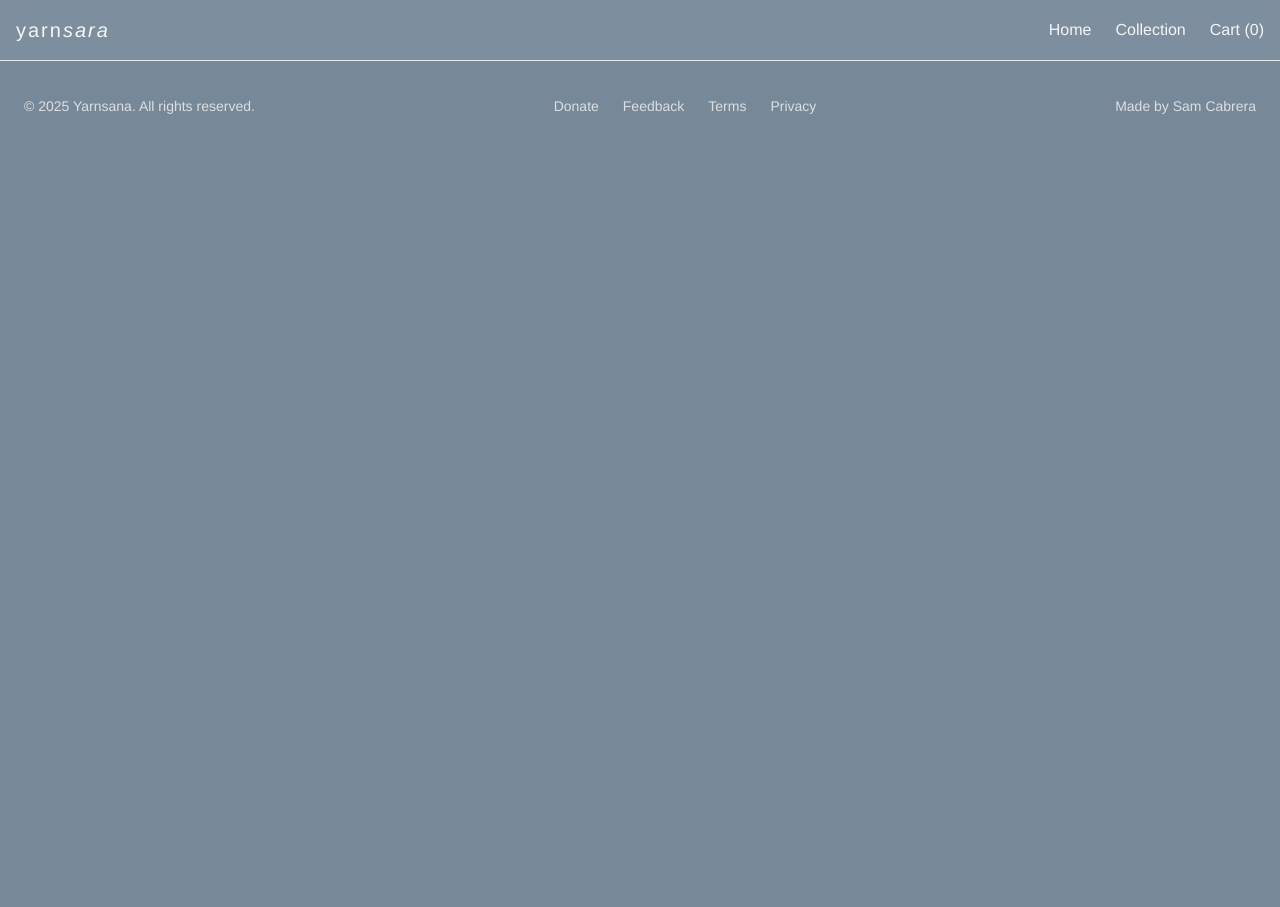
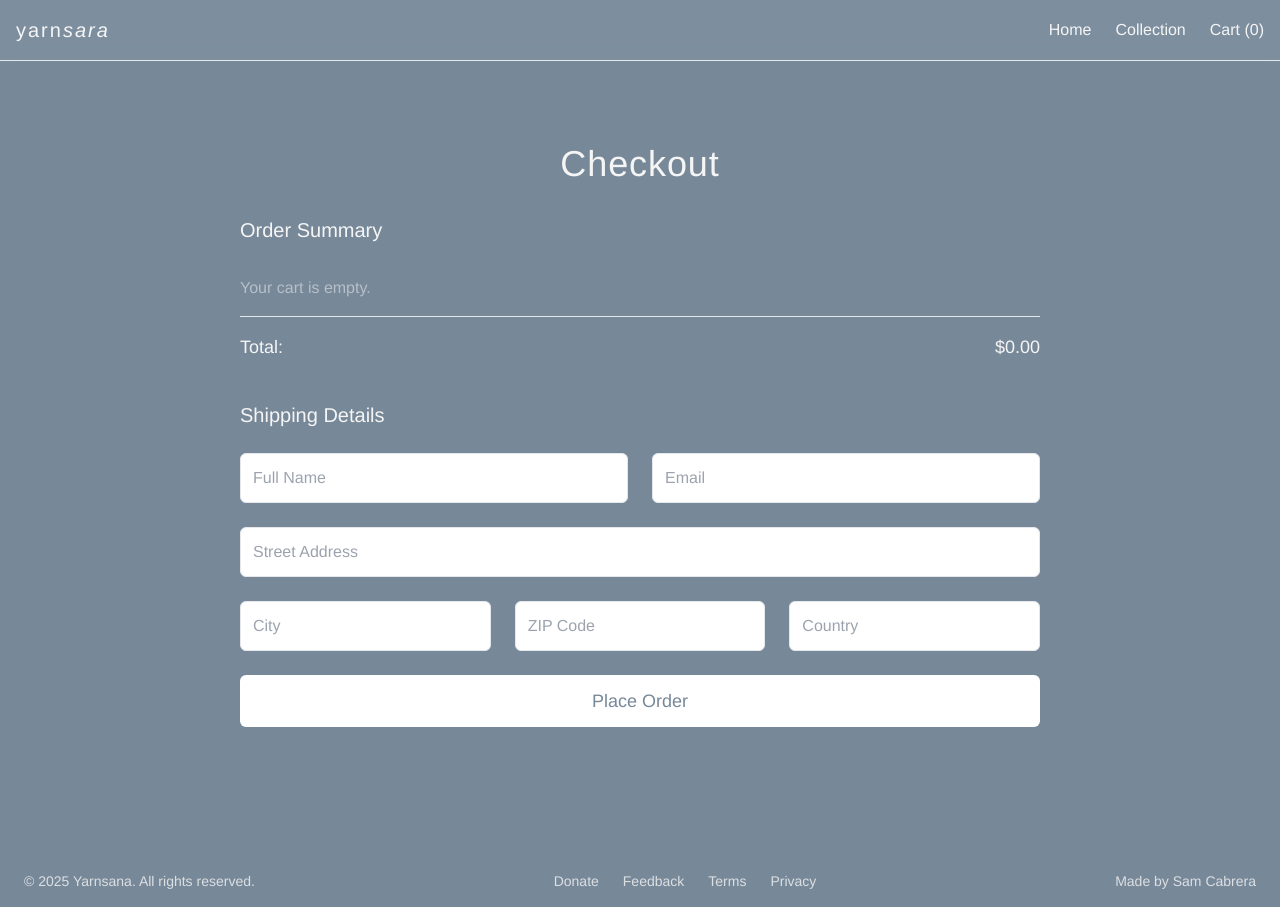
Before and after one commit to samanthacabrera/ecommerce-store, a React (Vite) app in the folder frontend/: page /checkout in a window 1280 px wide. Before the commit the page ends 800 px from the top, so only its background shows below. Built offline with nearby package versions, Linux system fonts and the light colour scheme.

Commit message:
add simple confirmation page

```diff
--- a/frontend/src/App.jsx
+++ b/frontend/src/App.jsx
@@ -5,6 +5,8 @@ import Home from "./Home";
 import Collection from "./Collection";
 import ProductPage from "./ProductPage";
 import ShoppingCart from "./ShoppingCart";
+import Checkout from "./Checkout";
+import Confirmation from "./Confirmation";
 import Footer from "./Footer";
 
 function App() {
@@ -25,6 +27,11 @@ function App() {
     });
   };
 
+  const clearCart = () => {
+    setCart([]);
+  };
+
+
   return (
     <div>
       <Navbar cartCount={cart.length} />
@@ -33,6 +40,8 @@ function App() {
         <Route path="/collection" element={<Collection />} />
         <Route path="/product/:id" element={<ProductPage addToCart={addToCart} />} />
         <Route path="/cart" element={<ShoppingCart cart={cart} />} />
+        <Route path="/checkout" element={<Checkout cart={cart} clearCart={clearCart} />} />
+        <Route path="/confirmation" element={<Confirmation />} />
       </Routes>
       <Footer/>
     </div>
--- /dev/null
+++ b/frontend/src/Checkout.jsx
@@ -0,0 +1,135 @@
+import { useState } from "react";
+import { useNavigate } from "react-router-dom";
+
+const Checkout = ({ cart, clearCart }) => {
+  const navigate = useNavigate();
+  const [formData, setFormData] = useState({
+    name: "",
+    email: "",
+    address: "",
+    city: "",
+    zip: "",
+    country: "",
+  });
+
+  const handleChange = (e) => {
+    setFormData({ ...formData, [e.target.name]: e.target.value });
+  };
+
+  const handleSubmit = (e) => {
+    e.preventDefault();
+    if (cart.length === 0) return alert("Your cart is empty.");
+
+    alert("Order placed successfully! 🎉");
+    clearCart();
+    navigate("/confirmation");
+  };
+
+  const totalPrice = cart.reduce((total, item) => total + item.price * item.quantity, 0);
+
+  return (
+    <div className="max-w-4xl mx-auto p-12">
+      <h1 className="text-4xl tracking-wide text-center mb-8 pt-24">Checkout</h1>
+
+      <div>
+        <h2 className="text-xl mb-8">Order Summary</h2>
+        {cart.length === 0 ? (
+          <p className="opacity-50">Your cart is empty.</p>
+        ) : (
+          <ul className="space-y-4">
+            {cart.map((item) => (
+              <li key={item.id} className="flex justify-between items-center">
+                <div className="flex items-center space-x-4">
+                  <img src={item.image} alt={item.name} className="w-16 h-16 object-cover rounded-md" />
+                  <div>
+                    <h3 className="text-lg">{item.name}</h3>
+                    <p className="text-sm">Qty: {item.quantity}</p>
+                  </div>
+                </div>
+                <p className="text-lg">${(item.price * item.quantity).toFixed(2)}</p>
+              </li>
+            ))}
+          </ul>
+        )}
+        <div className="border-t pt-4 mt-4 flex justify-between text-lg">
+          <span>Total:</span>
+          <span>${totalPrice.toFixed(2)}</span>
+        </div>
+      </div>
+
+      <form className="mt-10 space-y-6" onSubmit={handleSubmit}>
+        <h2 className="text-xl">Shipping Details</h2>
+
+        <div className="grid grid-cols-1 md:grid-cols-2 gap-6">
+          <input
+            type="text"
+            name="name"
+            placeholder="Full Name"
+            value={formData.name}
+            onChange={handleChange}
+            required
+            className="border p-3 rounded-md w-full"
+          />
+          <input
+            type="email"
+            name="email"
+            placeholder="Email"
+            value={formData.email}
+            onChange={handleChange}
+            required
+            className="border p-3 rounded-md w-full"
+          />
+        </div>
+
+        <input
+          type="text"
+          name="address"
+          placeholder="Street Address"
+          value={formData.address}
+          onChange={handleChange}
+          required
+          className="border p-3 rounded-md w-full"
+        />
+
+        <div className="grid grid-cols-1 md:grid-cols-3 gap-6">
+          <input
+            type="text"
+            name="city"
+            placeholder="City"
+            value={formData.city}
+            onChange={handleChange}
+            required
+            className="border p-3 rounded-md w-full"
+          />
+          <input
+            type="text"
+            name="zip"
+            placeholder="ZIP Code"
+            value={formData.zip}
+            onChange={handleChange}
+            required
+            className="border p-3 rounded-md w-full"
+          />
+          <input
+            type="text"
+            name="country"
+            placeholder="Country"
+            value={formData.country}
+            onChange={handleChange}
+            required
+            className="border p-3 rounded-md w-full"
+          />
+        </div>
+
+        <button
+          type="submit"
+          className="w-full bg-white text-[lightslategray] py-3 rounded-md text-lg hover:bg-transparent hover:border hover:text-white transition-all duration-300 ease-in-out"
+        >
+          Place Order
+        </button>
+      </form>
+    </div>
+  );
+};
+
+export default Checkout;
--- a/frontend/src/Collection.jsx
+++ b/frontend/src/Collection.jsx
@@ -1,3 +1,4 @@
+import { Link } from "react-router-dom";
 import products from "./products";
 
 const Collection = () => {
@@ -27,6 +28,12 @@ const Collection = () => {
               </h2>
               <p className="text-lg opacity-60">${product.price.toFixed(2)}</p>
               <p className="text-sm opacity-70 leading-relaxed">{product.description}</p>
+              <Link
+                to={`/product/${product.id}`}
+                className="inline-block border p-2 text-sm"
+              >
+                View Product
+              </Link>
             </div>
           </div>
         ))}
--- /dev/null
+++ b/frontend/src/Confirmation.jsx
@@ -0,0 +1,29 @@
+import { Link } from "react-router-dom";
+
+const Confirmation = () => {
+  return (
+    <div className="flex flex-col items-center justify-center h-[80vh] text-center">
+      <h1 className="text-4xl tracking-wide text-center mb-8 pt-24">Order Confirmed!</h1>
+      <p className="text-lg">
+        Thank you for your purchase. Your order has been successfully placed.
+      </p>
+
+      <div className="mt-8 space-x-4">
+        <Link
+          to="/"
+          className="border px-6 py-2 rounded-full transition hover:scale-105"
+        >
+          Back to Homepage
+        </Link>
+        <Link
+          to="/collection"
+          className="border px-6 py-2 rounded-full transition hover:scale-105"
+        >
+          Continue Shopping
+        </Link>
+      </div>
+    </div>
+  );
+};
+
+export default Confirmation;
--- a/frontend/src/ShoppingCart.jsx
+++ b/frontend/src/ShoppingCart.jsx
@@ -39,7 +39,7 @@ const ShoppingCart = ({ cart }) => {
           Continue Shopping
         </Link>
         <Link
-          to="/"
+          to="/checkout"
           className="border p-2 text-sm"
         >
           Checkout
```
